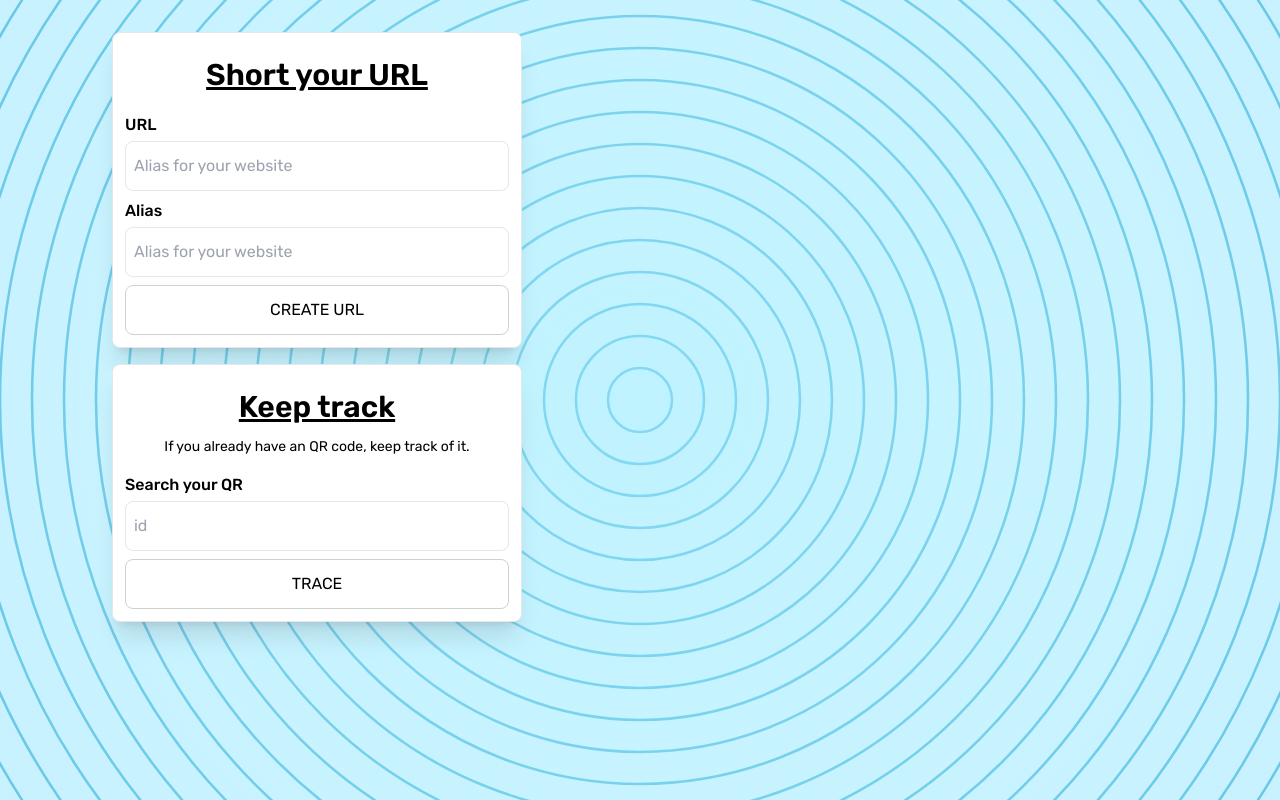
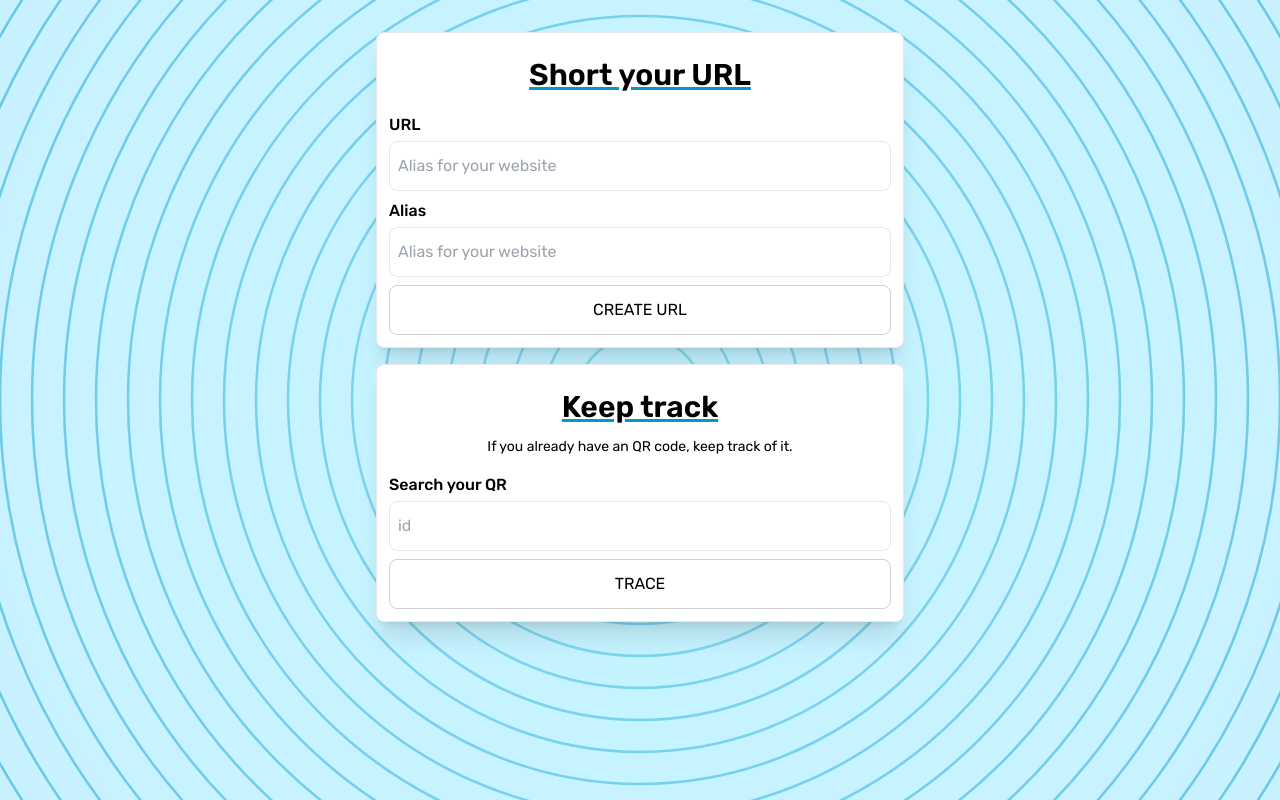
Before and after one commit to Libo033/QR-Gen, a Next.js app: page / in a window 1280 px wide. Built offline with nearby package versions, Linux system fonts and the light colour scheme.

Commit message:
styles cambios en componentes QrSearcher y LinkShortener

```diff
--- a/src/app/page.tsx
+++ b/src/app/page.tsx
@@ -1,10 +1,9 @@
-import HeaderHome from "@/components/others/HeaderHome";
 import LinkShortener from "@/components/others/LinkShortener";
 import QrSearcher from "@/components/others/QrSearcher";
 
 export default function Home() {
   return (
-    <main className="max-w-screen-2xl mx-auto pt-8 px-4 sm:px-10 md:px-20 lg:px-28">
+    <main className="max-w-screen-2xl mx-auto pt-8 px-4 sm:px-24 md:px-20 lg:px-28">
       <section className="flex flex-col gap-4">
         <LinkShortener />
         <QrSearcher />
--- a/src/components/others/LinkShortener.tsx
+++ b/src/components/others/LinkShortener.tsx
@@ -2,8 +2,8 @@ import React from "react";
 
 const LinkShortener = () => {
   return (
-    <div className="w-full pt-6 p-3 border rounded-lg shadow-xl bg-white md:w-fit">
-      <div className="text-3xl underline font-semibold text-center">
+    <div className="w-full pt-6 p-3 border rounded-lg shadow-xl bg-white md:w-10/12 md:mx-auto lg:w-3/6 ">
+      <div className="text-3xl underline decoration-[#0099cc] font-semibold text-center">
         <p>Short your URL</p>
       </div>
       <div className="flex flex-col gap-1 w-full pt-5">
@@ -11,7 +11,7 @@ const LinkShortener = () => {
           URL
         </label>
         <input
-          className="border px-2 py-3 rounded-lg outline-[var(--background)] w-full md:w-96"
+          className="border px-2 py-3 rounded-lg outline-[#ccf2ff] w-full"
           id="url-to-short"
           placeholder="Alias for your website"
           type="text"
@@ -22,7 +22,7 @@ const LinkShortener = () => {
           Alias
         </label>
         <input
-          className="border px-2 py-3 rounded-lg outline-[var(--background)] w-full md:w-96"
+          className="border px-2 py-3 rounded-lg outline-[#ccf2ff] w-full"
           id="url-alias"
           placeholder="Alias for your website"
           type="text"
--- a/src/components/others/QrSearcher.tsx
+++ b/src/components/others/QrSearcher.tsx
@@ -2,8 +2,8 @@ import React from "react";
 
 const QrSearcher = () => {
   return (
-    <div className="w-full pt-6 p-3 border rounded-lg shadow-xl bg-white md:w-fit">
-      <div className="text-3xl underline font-semibold text-center">
+    <div className="w-full pt-6 p-3 border rounded-lg shadow-xl bg-white md:w-10/12 md:mx-auto lg:w-3/6">
+      <div className="text-3xl underline decoration-[#0099cc] font-semibold text-center">
         <p>Keep track</p>
       </div>
       <div className="pt-3">
@@ -16,7 +16,7 @@ const QrSearcher = () => {
           Search your QR
         </label>
         <input
-          className="border px-2 py-3 rounded-lg outline-[var(--background)] w-full md:w-96"
+          className="border px-2 py-3 rounded-lg outline-[#ccf2ff] w-full"
           id="qr-searcher"
           placeholder="id"
           type="text"
```
